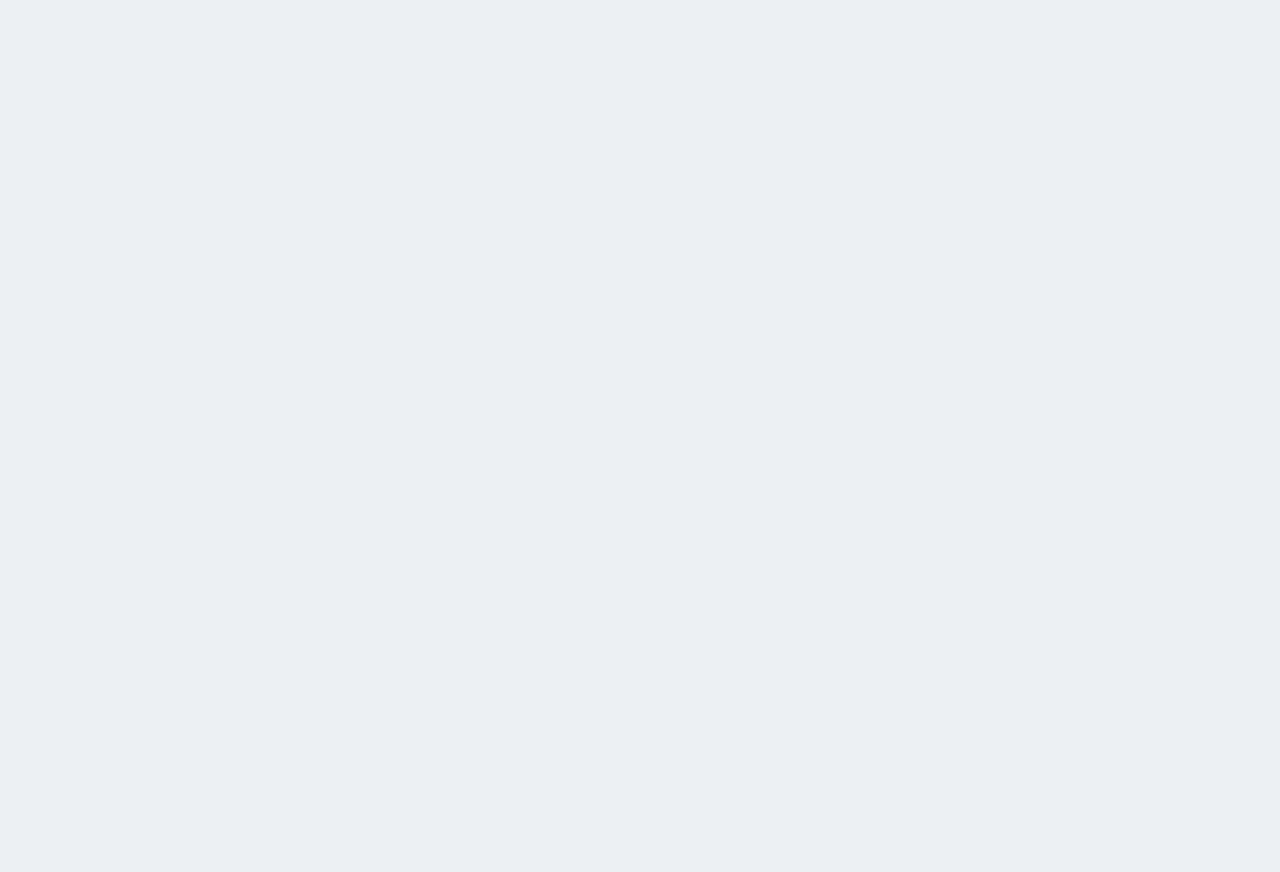
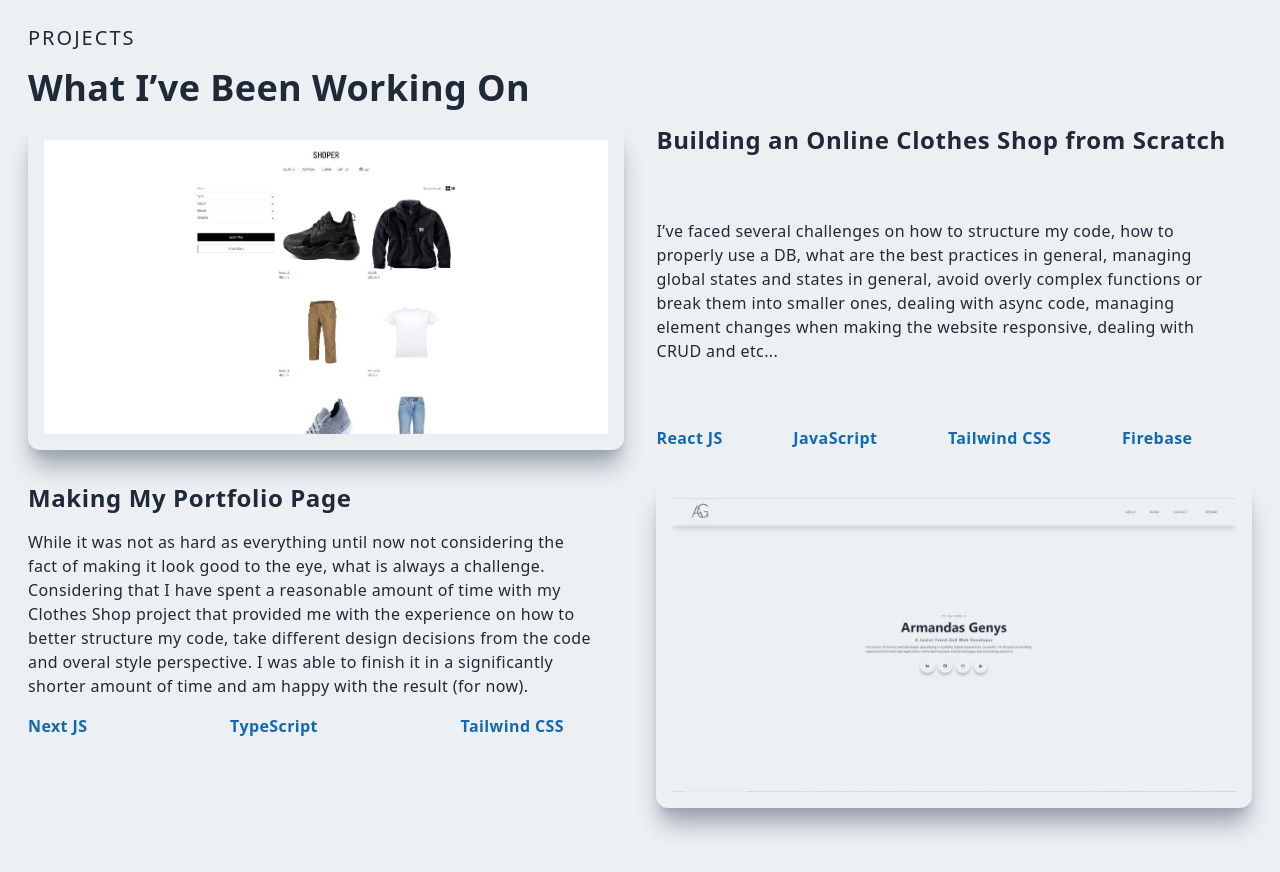
Before and after one commit to ArmandasG/Portfolio, a Next.js app: page / in a window 1280 px wide. Shown: the part 2440-3312 px from the top of the page. Before the commit the page ends 2400 px from the top, so only its background shows below. Built offline with nearby package versions, Linux system fonts and the light colour scheme.

Commit message:
Projects added

```diff
--- a/src/components/About.tsx
+++ b/src/components/About.tsx
@@ -12,8 +12,8 @@ function About() {
             My interest in web development started in 2019 but it was put on
             hold until the time was right for me to change my career path. In
             2021-2022 I took a deep dive in learning to write code and etc... </p>
-            <p>Fast-forward to today, and I’ve finished my courses, made <a className="text-[#5e98ce] sliding" href="https://armandas-online-1-shop.netlify.app/">a test online shop website</a>
-            , made some <a className="text-[#5e98ce] sliding" href="https://github.com/ArmandasG?tab=repositories">starter shells</a> for learning new
+            <p>Fast-forward to today, and I’ve finished my courses, made <a className="text-[#5e98ce] sliding font-semibold" href="https://armandas-online-1-shop.netlify.app/">a test online shop website</a>
+            , made some <a className="text-[#5e98ce] sliding font-semibold" href="https://github.com/ArmandasG?tab=repositories">starter shells</a> for learning new
             technologies. My main focus these days is learning as much as
             possible about the web/computers/science beneath it and getting
             hired to start my journey as an official frontend developer. </p> <p> I will
--- /dev/null
+++ b/src/components/LearningProjects.tsx
@@ -0,0 +1,9 @@
+import React from 'react'
+
+function LearningProjects() {
+  return (
+    <div><div>aba</div></div>
+  )
+}
+
+export default LearningProjects
--- /dev/null
+++ b/src/components/Projects.tsx
@@ -0,0 +1,58 @@
+import Image from 'next/image'
+import React from 'react'
+import clothesShop from '../../public/assets/projects/clothes.jpg'
+import portfolioPage from '../../public/assets/projects/portfolio.jpg'
+
+function Projects() {
+  return (
+    <div className='w-full'>
+        <div className='max-w-[1240px] mx-auto px-2 py-16'>
+            <p className='text-xl tracking-widest uppercase'>Projects</p>
+            <h2 className='py-4'>What I’ve Been Working On</h2>
+            <div className='grid gap-8'>
+                <div className='flex flex-col md:flex-row justify-between gap-8'>
+                <div className='relative flex items-center justify-center h-auto md:w-[50%] shadow-xl shadow-gray-400 rounded-xl p-4 group hover:bg-gradient-to-r from-[#1369ab] to-[#cfe2f3]'>
+                    <Image src={clothesShop} alt='clothesShop' />
+                    </div>
+                    <div className='md:w-[50%] flex flex-col justify-between'>
+                        <h3 className='text-2xl tracking-wide'>Building an Online Clothes Shop from Scratch</h3>
+                    <p className='tracking-wide text-gray-800 max-w-[95%]'>
+                   I’ve faced several challenges on how to structure
+my code, how to properly use a DB, what are the best practices in
+general, managing global states and states in general, avoid overly
+complex functions or break them into smaller ones, dealing with
+async code, managing element changes when making the website
+responsive, dealing with CRUD and etc...
+                    </p>
+                    <ul className='flex items-end flex-row justify-between max-w-[90%]'>
+                        <li className='cursor-default text-[#1369ab] font-bold'>React JS</li>
+                        <li className='cursor-default text-[#1369ab] font-bold'>JavaScript</li>
+                        <li className='cursor-default text-[#1369ab] font-bold'>Tailwind CSS</li>
+                        <li className='cursor-default text-[#1369ab] font-bold'>Firebase</li>
+                    </ul>
+                    </div>
+                </div>
+                <div className='flex flex-col md:flex-row-reverse justify-between gap-8 w-full'>
+                <div className='relative flex items-center justify-center h-auto md:w-[50%] shadow-xl shadow-gray-400 rounded-xl p-4 group hover:bg-gradient-to-r from-[#1369ab] to-[#cfe2f3]'>
+                    <Image src={portfolioPage} alt='portfolio' />
+                    </div>
+                    <div className='md:w-[50%] flex flex-col gap-4'>
+                        <h3 className='text-2xl tracking-wide'>Making My Portfolio Page</h3>
+                    <p className='tracking-wide text-gray-800 max-w-[95%]'>
+                   While it was not as hard as everything until now not considering the fact of making it look good to the eye, what is always a challenge. Considering that I have spent a reasonable amount of time with my Clothes Shop project that provided me with the experience on how to better structure my code, take different design decisions from the code and overal style perspective. I was able to finish it in a significantly shorter amount of time and am happy with the result (for now).
+                    </p>
+                    <ul className='flex flex-row justify-between max-w-[90%]'>
+                        <li className='cursor-default text-[#1369ab] font-bold'>Next JS</li>
+                        <li className='cursor-default text-[#1369ab] font-bold'>TypeScript</li>
+                        <li className='cursor-default text-[#1369ab] font-bold'>Tailwind CSS</li>
+                    </ul>
+                    </div>
+                </div>
+            </div>
+
+        </div>
+    </div>
+  )
+}
+
+export default Projects
--- a/src/pages/index.tsx
+++ b/src/pages/index.tsx
@@ -4,6 +4,8 @@ import Navbar from '../components/Navbar'
 import Main from '@/components/Main';
 import About from '@/components/About';
 import Technologies from '@/components/Technologies';
+import Projects from '@/components/Projects';
+import LearningProjects from '@/components/LearningProjects';
 
 
 export default function Home() {
@@ -18,6 +20,8 @@ export default function Home() {
     <Main />
     <About />
     <Technologies />
+    <Projects />
+    {/* <LearningProjects /> */}
   </div>
   );
 
```
Also changed, not shown: public/assets/projects/clothes.jpg (added), public/assets/projects/portfolio.jpg (added).
